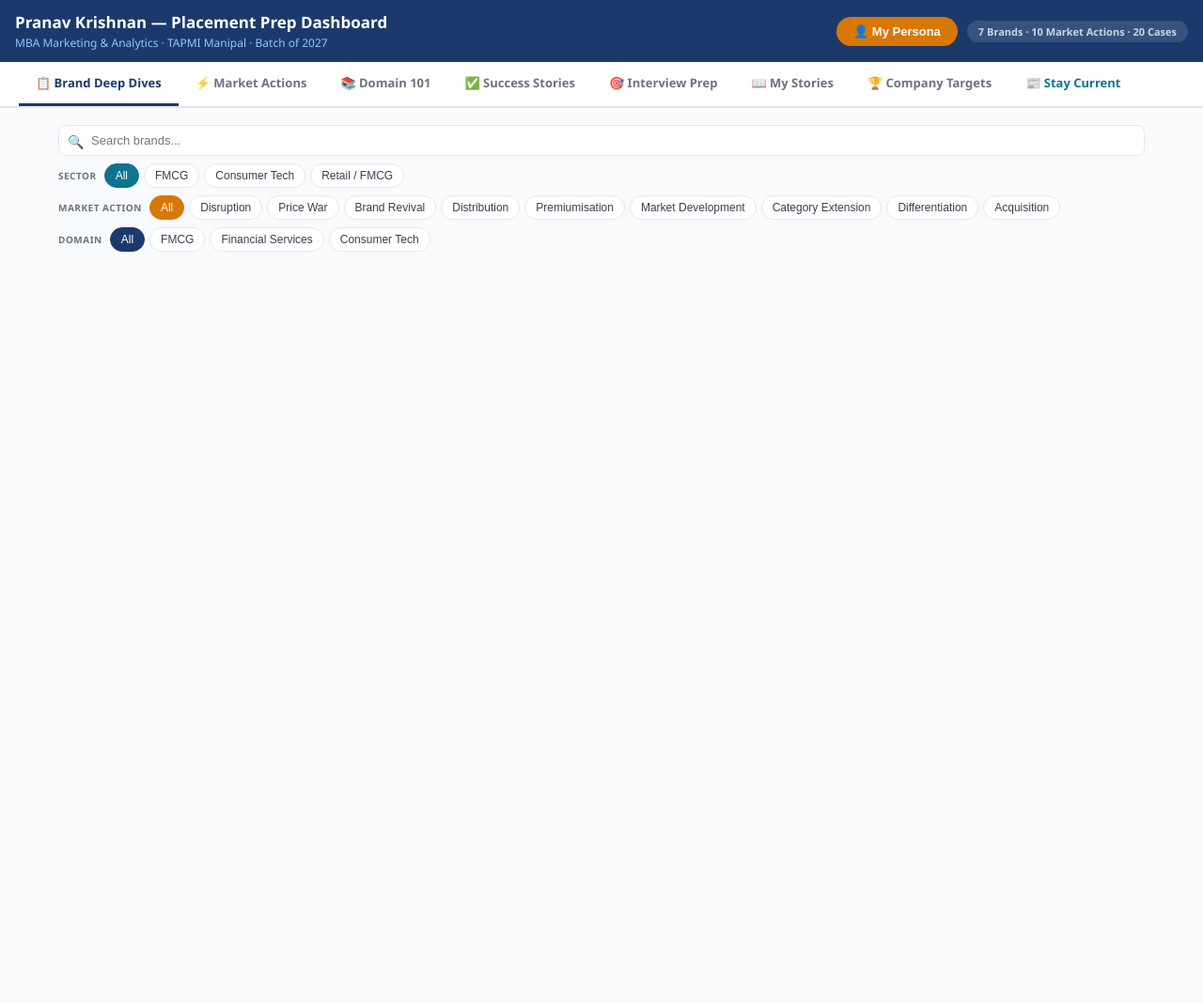
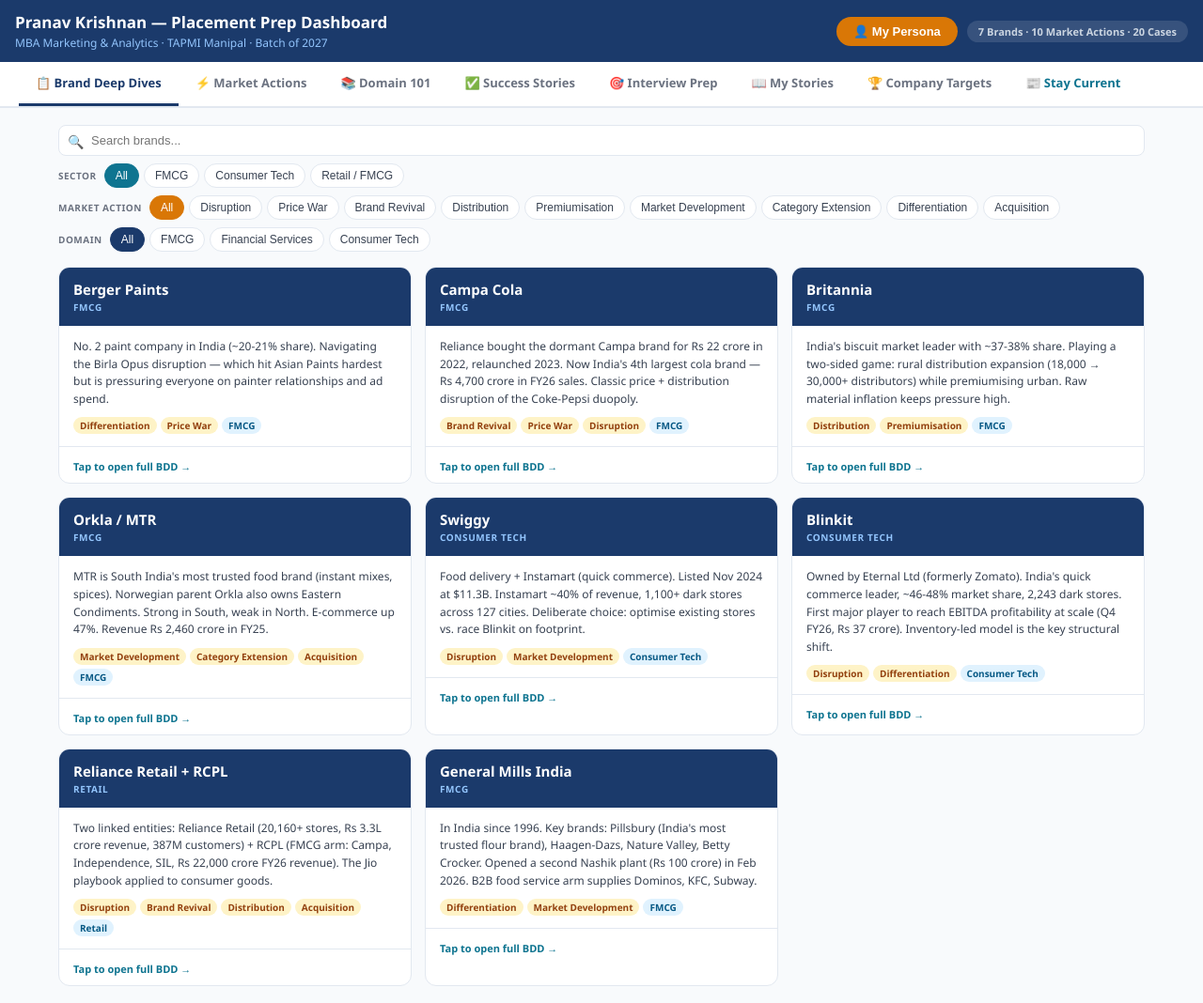
Before and after one commit to Pran-place-dashbaord/prep-dashboard, a plain HTML site: page index.html in a window 1280 px wide. Shown: the whole page at 94% size. Before the commit the page ends 800 px from the top, so only its background shows below. Drawn offline with Linux system fonts and the light colour scheme.

Commit message:
Clean GM BDD entry - fixed all JS errors

```diff
--- a/index.html
+++ b/index.html
@@ -877,29 +877,43 @@
 ,
   {id:'generalmills',name:'General Mills India',sector:'FMCG',domain:'FMCG',
    actions:['Differentiation','Market Development'],
-   summary:"In India since 1996. Key brands: Pillsbury (India's most trusted flour brand), Haagen-Dazs, Nature Valley, Betty Crocker. Opened a second Nashik plant (Rs 100 crore) in Feb 2026. B2B food service arm supplies Dominos, KFC, Subway. One of the fastest growing consumer foods companies in India.",
+   summary:"In India since 1996. Key brands: Pillsbury (India's most trusted flour brand), Haagen-Dazs, Nature Valley, Betty Crocker. Opened a second Nashik plant (Rs 100 crore) in Feb 2026. B2B food service arm supplies Dominos, KFC, Subway.",
    subtitle:'What to know going into an interview | as of mid 2026',
    sections:[
     {title:'What General Mills India Is',content:[
-      {type:'p',text:"General Mills is a US-headquartered global food company with $19 billion in global revenue. In India since 1996, it operates through two businesses: a retail consumer business (Pillsbury, Haagen-Dazs, Nature Valley, Betty Crocker) and a B2B food service business supplying QSR chains like Dominos, KFC, and Subway with baking ingredients and mixes."},
+      {type:'p',text:"General Mills is a US-headquartered global food company with $19 billion in global revenue. In India since 1996, it operates through a retail consumer business (Pillsbury, Haagen-Dazs, Nature Valley, Betty Crocker) and a B2B food service business supplying QSR chains like Dominos, KFC, and Subway."},
       {type:'p',text:"India footprint: 2 manufacturing plants (both in Nashik), 3 sales offices, 1 R&D lab, 17 Haagen-Dazs shops, 550+ employees. Revenue approximately $75-80 million in India."}]},
     {title:'The Brand Portfolio in India',content:[
-      {type:'ul',items:["Pillsbury — pioneer of packaged atta in India (since 1996). Acknowledged as India's Most Trusted Brand. Also does cake mixes, baking mixes, and exports frozen rotis and naans to Indian diaspora abroad.","Haagen-Dazs — premium ice cream. 17 branded shops. Positioned as a luxury indulgence brand at a significantly higher price than local competition.","Nature Valley — granola bars and snacks. Growing with urban health-conscious consumers.","Betty Crocker — cake mixes and baking solutions. Targeting home baking which grew significantly post-pandemic."]}]},
+      {type:'ul',items:[
+        "Pillsbury — pioneer of packaged atta in India since 1996. Acknowledged as India's Most Trusted Brand. Also does cake mixes, baking mixes, and exports frozen rotis and naans to Indian diaspora abroad.",
+        "Haagen-Dazs — premium ice cream. 17 branded shops. Positioned as a luxury indulgence brand at a significantly higher price than local competition.",
+        "Nature Valley — granola bars and snacks. Growing with urban health-conscious consumers.",
+        "Betty Crocker — cake mixes and baking solutions. Targeting home baking which grew post-pandemic."
+      ]}]},
     {title:'What Is Happening Right Now',content:[
-      {type:'p',text:"February 2026: General Mills opened its second Nashik plant with an investment of Rs 100 crore, specifically to expand Pillsbury production and reduce lead times for bakeries across India."},
-      {type:'p',text:"Globally, General Mills is under pressure — organic sales declined ~7% YoY in FY2026. In India, the story is the opposite — India is one of the few bright spots in the international segment, with organic sales growing 4%. India is explicitly called out in earnings calls as a growth driver."},
-      {type:'ul',items:["The B2B food service business supplying QSR chains is described as the fastest growing business within General Mills India.","The Accelerate strategy globally: boldly build brands, relentlessly innovate, unleash scale.","Pillsbury is being positioned as the backbone of India growth — the new plant signals a long-term bet on the Indian bakery and atta market."]}]},
+      {type:'p',text:"February 2026: General Mills opened its second Nashik plant with an investment of Rs 100 crore to expand Pillsbury production and reduce lead times for bakeries across India."},
+      {type:'p',text:"Globally, General Mills is under pressure with organic sales declining ~7% YoY in FY2026. India is one of the few bright spots, with organic sales growing 4% — explicitly called out in earnings calls as a growth driver."},
+      {type:'ul',items:[
+        "B2B food service business supplying QSR chains is the fastest growing business within General Mills India.",
+        "Accelerate strategy globally: boldly build brands, relentlessly innovate, unleash scale.",
+        "Pillsbury is the backbone of India growth — the new plant signals a long-term bet on the Indian bakery and atta market."
+      ]}]},
     {title:'How to Talk About It',content:[
-      {type:'quote',text:""General Mills India is interesting because it operates at both ends of the market — Pillsbury is a trusted mass-market brand in a competitive atta and baking category, while Haagen-Dazs is positioned as a premium indulgence. Globally the parent is under volume pressure, but India is one of the bright spots — they just invested Rs 100 crore in a second Nashik plant specifically to grow Pillsbury's reach. For a marketing MT, the breadth of exposure across a relatively lean team of 550 people is a real draw.""}]},
+      {type:'quote',text:'General Mills India is interesting because it operates at both ends of the market. Pillsbury is a trusted mass-market brand in a competitive atta and baking category, while Haagen-Dazs is a luxury indulgence. Globally the parent is under volume pressure, but India is one of the bright spots — they just invested Rs 100 crore in a second Nashik plant to grow Pillsbury. For a marketing MT, the breadth of exposure across a lean team of 550 people is a real draw.'}]},
     {title:'Questions to Ask',content:[
-      {type:'ul',items:["The new Nashik plant increases Pillsbury's production capacity — where is the distribution push going first, bakery B2B or retail consumers?","How does the marketing team think about building Pillsbury (mass market) and Haagen-Dazs (luxury) under the same India operation — are the teams and budgets separate?","The B2B food service arm supplies QSR chains like Dominos and KFC — how large is that business relative to retail, and is it growing faster?"]}]},
+      {type:'ul',items:[
+        "The new Nashik plant expands Pillsbury capacity — is the distribution push going first to bakery B2B or retail consumers?",
+        "How does the marketing team build Pillsbury (mass market) and Haagen-Dazs (luxury) under the same India operation — are the teams and budgets separate?",
+        "The B2B food service arm supplies QSR chains like Dominos and KFC — how large is that business relative to retail, and is it growing faster?"
+      ]}]},
     {title:'Internship Connection',content:[
       {type:'table',rows:[
-        ["Institutional and channel selling","Cambridge: Selling to schools through institutional relationships — same as General Mills' B2B food service team selling to QSR chains. Long relationship cycles, trust-based, infrequent large decisions.","The Hindu: B2B advertising sales. Same principle of building a relationship with an institutional buyer before the sale happens."],
-        ["Distribution expansion","Cambridge: Understanding why schools in newer geographies had not adopted Cambridge — same question General Mills faces expanding Pillsbury availability using the new Nashik plant capacity.","The Hindu: Expanding digital reach beyond the core reader base — same market development challenge."],
-        ["Managing a portfolio across price points","Cambridge: Multiple product categories at very different price points for different school segments. General Mills manages Pillsbury (mass) and Haagen-Dazs (luxury) simultaneously — same portfolio tension.","The Hindu: Managing print and digital audiences simultaneously — different products for different consumer mindsets."]
+        ["Institutional and channel selling","Cambridge: Selling to schools through institutional relationships — same as General Mills' B2B food service team selling to QSR chains. Long relationship cycles, trust-based, infrequent large decisions.","The Hindu: B2B advertising sales. Building a relationship with an institutional buyer before the sale."],
+        ["Distribution expansion","Cambridge: Understanding why schools in newer geographies had not adopted Cambridge — same question General Mills faces expanding Pillsbury availability.","The Hindu: Expanding digital reach beyond the core reader base."],
+        ["Managing a portfolio across price points","Cambridge: Multiple product categories at different price points for different school segments. General Mills manages Pillsbury (mass) and Haagen-Dazs (luxury) simultaneously.","The Hindu: Managing print and digital audiences simultaneously."]
       ]},
-      {type:'quote',text:""General Mills India is interesting to me because it is a company where the India growth opportunity is genuinely large — and the parent company's global pressure makes India's performance even more important internally. The B2B food service angle also connects to what I did at Cambridge — selling to institutions is a different discipline from consumer marketing, and I would want to build on that.""}]""}]}
+      {type:'quote',text:'General Mills India is interesting because the India growth opportunity is genuinely large — and the global pressure on the parent makes India performance even more important internally. The B2B food service angle connects to what I did at Cambridge — selling to institutions is a different discipline from consumer marketing.'}
+    ]}
   ]}
 ];
 
```
